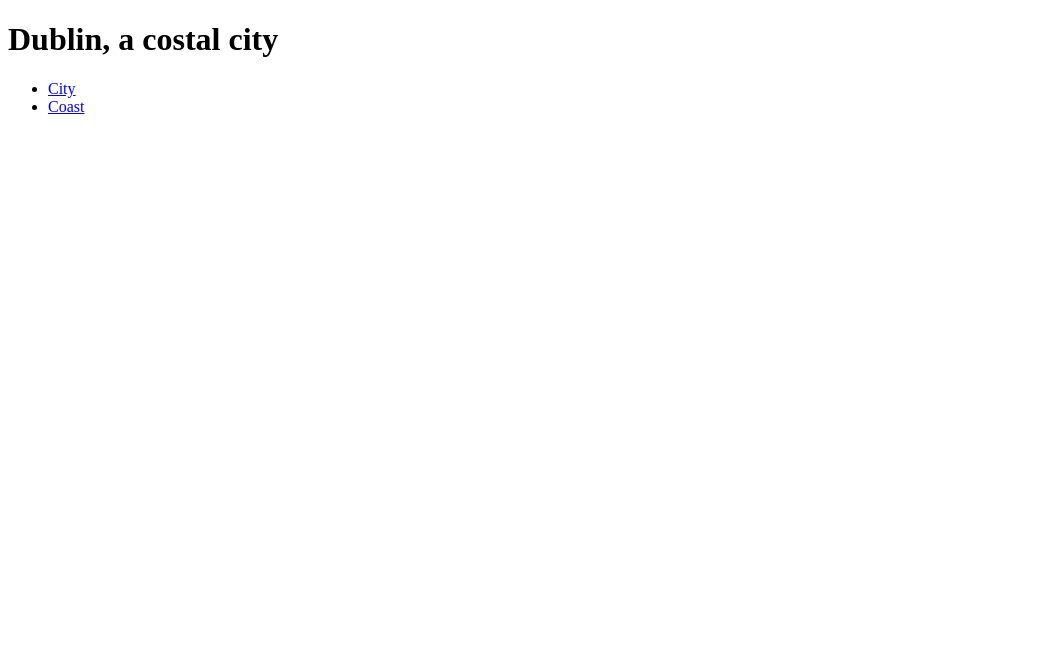
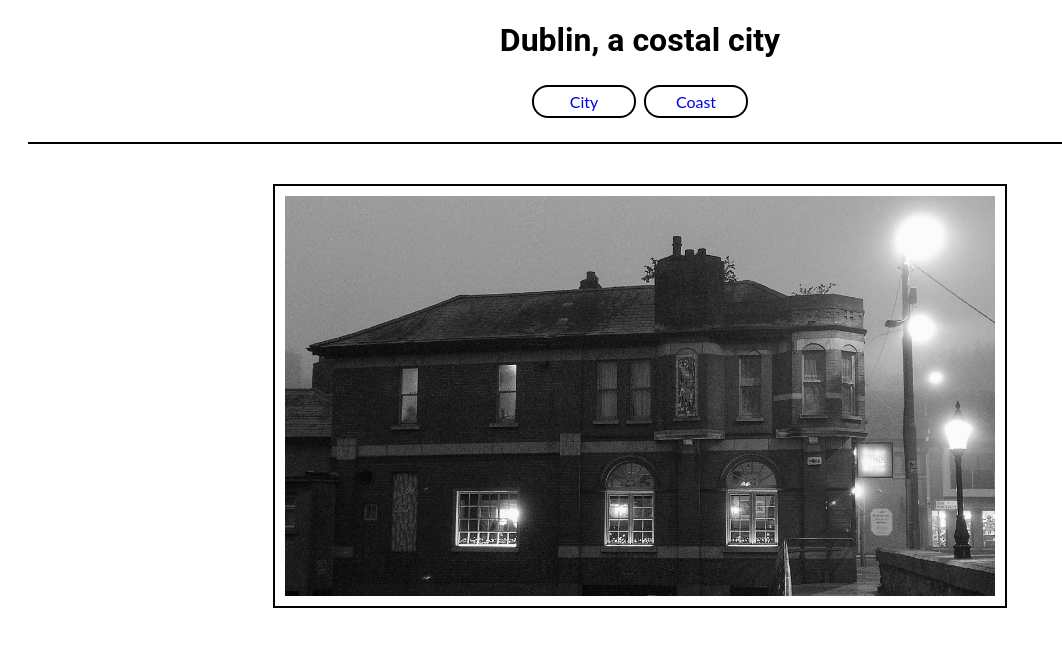
Before and after one commit to Christianah25/dublin-photos, a plain HTML site: page index.html in a window 1280 px wide. Shown: the whole page, without its empty margins (0-1062 px from the left). Drawn offline with Linux system fonts and the light colour scheme.

Commit message:
feat:add images to the web pages

```diff
--- a/index.html
+++ b/index.html
@@ -4,6 +4,7 @@
     <meta charset="UTF-8" />
     <meta http-equiv="X-UA-Compatible" content="IE=edge" />
     <meta name="viewport" content="width=device-width, initial-scale=1.0" />
+    <link rel="stylesheet" href="assets/css/style.css" />
     <title>Dublin</title>
   </head>
   <body>
@@ -14,9 +15,14 @@
           <a href="index.html">City</a>
         </li>
         <li>
-          <a href="coast.html">Coast</a>
+          <a href="coasta.html">Coast</a>
         </li>
       </ul>
     </nav>
+    <section>
+      <figure>
+        <img src="assets/image/city.jpg" alt="an image of urban dublin" />
+      </figure>
+    </section>
   </body>
 </html>
```
Also changed, not shown: coasta.html (+6 -1 lines), assets/image/beach.jpg (added), assets/image/city.jpg (added).
